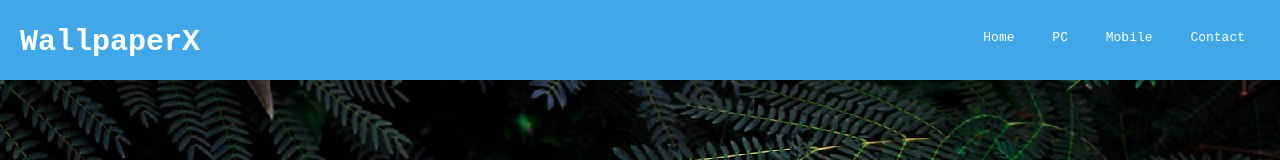
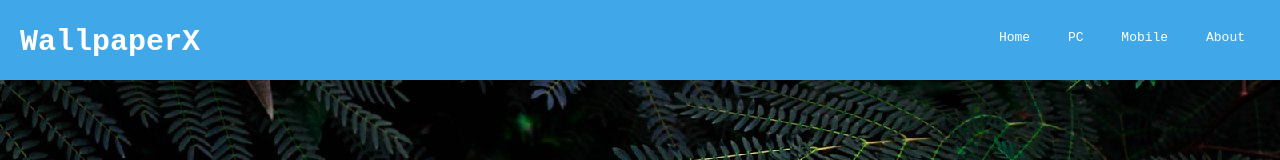
Before and after one commit to Tonny2wo6ix5ive/WallpaperX, a plain HTML site: page index.html in a window 1280 px wide. Shown: the top 160 px of the page. Drawn offline with Linux system fonts and the light colour scheme.

Commit message:
update nav
# i have change 'Contact' to 'About'

```diff
--- a/index.html
+++ b/index.html
@@ -19,7 +19,7 @@
             <li><a href="#home" class="link1">Home</a></li>
             <li><a href="#pc" class="link1">PC</a></li>
             <li><a href="" class="link1">Mobile</a></li>
-            <li><a href="#contact" class="link1">Contact</a></li>
+            <li><a href="#about" class="link1">About</a></li>
         </ul>
     </nav>
     <section id="home" class="section1">
@@ -69,7 +69,7 @@
             </div>
         </div>
     </section>
-    <footer id="contact">
+    <footer id="about">
         <h2 class="h2">Contact</h2>
         <ul>
             <a href="http://" target="_blank" rel="noopener noreferrer"></a>
```
